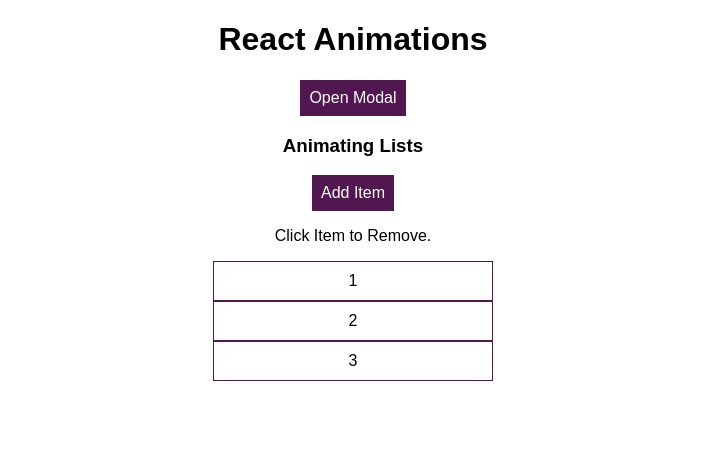
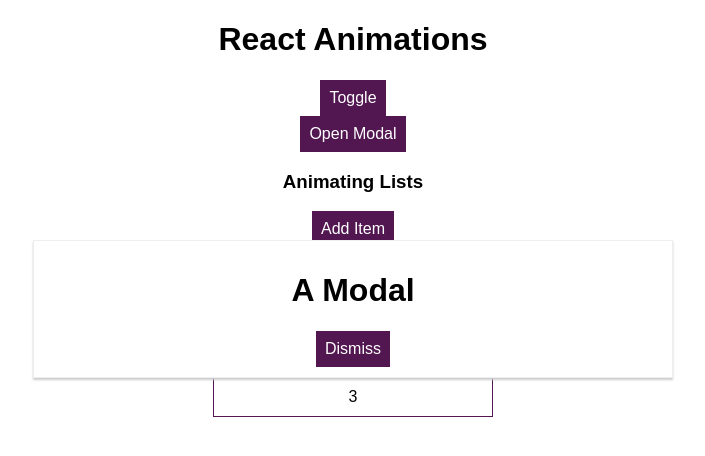
Before and after one commit to pdealba/React-Transition-Group-Project, a React (Create React App) app: page / in a window 1280 px wide. Shown: the top 456 px of the page, without its empty margins (287-992 px from the left). Built offline with nearby package versions, Linux system fonts and the light colour scheme.

Commit message:
added Transition component

```diff
--- a/package.json
+++ b/package.json
@@ -5,7 +5,8 @@
   "dependencies": {
     "react": "^16.0.0",
     "react-dom": "^16.0.0",
-    "react-scripts": "1.0.13"
+    "react-scripts": "1.0.13",
+    "react-transition-group": "^4.4.2"
   },
   "scripts": {
     "start": "react-scripts start",
--- a/src/App.js
+++ b/src/App.js
@@ -1,4 +1,5 @@
 import React, { Component } from "react";
+import Transition from "react-transition-group/Transition";
 
 import "./App.css";
 import Modal from "./components/Modal/Modal";
@@ -7,24 +8,59 @@
 
 class App extends Component {
   state = {
-    modalIsOpen: false
-  }
+    modalIsOpen: false,
+    showBlock: false,
+  };
 
   showModal = () => {
-    this.setState({modalIsOpen: true});
-  }
+    this.setState({ modalIsOpen: true });
+  };
 
   closeModal = () => {
-    this.setState({modalIsOpen: false});
-  }
+    this.setState({ modalIsOpen: false });
+  };
 
   render() {
     return (
       <div className="App">
         <h1>React Animations</h1>
-        <Modal show={this.state.modalIsOpen} closed={this.closeModal}/>
+        <button
+          className="Button"
+          onClick={() =>
+            this.setState((prevState) => ({ showBlock: !prevState.showBlock }))
+          }
+        >
+          Toggle
+        </button>
+        <br />
+        <Transition
+          in={this.state.showBlock}
+          timeout={300}
+          mountOnEnter
+          unmountOnExit
+        >
+          {(state) => (
+            <div
+              style={{
+                backgroundColor: "red",
+                width: 100,
+                height: 100,
+                margin: "auto",
+                transition: "opacity 1s ease-out",
+                opacity: state === "exiting" ? 0 : 1,
+              }}
+            />
+          )}
+        </Transition>
+        <Transition in={this.state.modalIsOpen} timeout={300}>
+          {(state) => (
+            <Modal show={state} closed={this.closeModal} />
+          )}
+        </Transition>
         <Backdrop show={this.state.modalIsOpen} />
-        <button className="Button" onClick={this.showModal}>Open Modal</button>
+        <button className="Button" onClick={this.showModal}>
+          Open Modal
+        </button>
         <h3>Animating Lists</h3>
         <List />
       </div>
--- a/src/components/Modal/Modal.js
+++ b/src/components/Modal/Modal.js
@@ -2,14 +2,18 @@
 
 import "./Modal.css";
 
-const modal = props => {
+const modal = (props) => {
   const cssClasses = [
     "Modal",
-    props.show ? "ModalOpen" : "ModalClosed"
+    props.show === "entering"
+      ? "ModalOpen"
+      : props.show === "exiting"
+      ? "ModalClosed"
+      : null,
   ];
 
   return (
-    <div className={cssClasses.join(' ')}>
+    <div className={cssClasses.join(" ")}>
       <h1>A Modal</h1>
       <button className="Button" onClick={props.closed}>
         Dismiss
```
Also changed, not shown: 1 other file (tests, documents, lock files or other folders).
